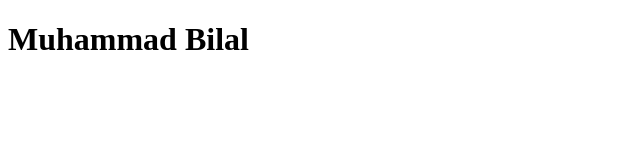
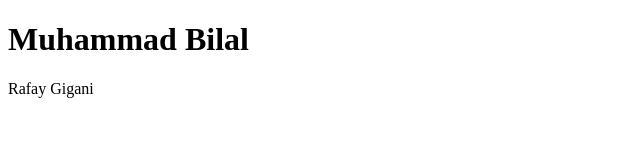
Before and after one commit to MohammadBilal57/Bilal-Gigani-Haseeb, a plain HTML site: page index.html in a window 1280 px wide. Shown: the whole page, without its empty margins (0-640 px from the left). Drawn offline with Linux system fonts and the light colour scheme.

Commit message:
Update index.html

```diff
--- a/index.html
+++ b/index.html
@@ -7,5 +7,6 @@
 </head>
 <body>
     <H1>Muhammad Bilal</H1>
+    <footer>Rafay Gigani</footer>
 </body>
 </html>
```
